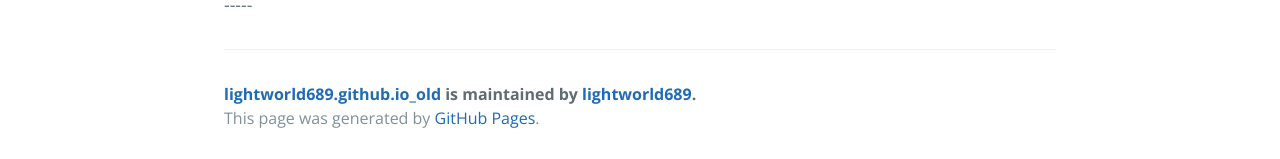
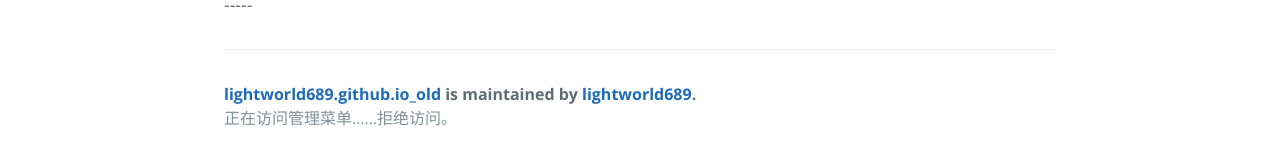
Before and after one commit to lightworld689/lightworld689.github.io_old, a Jekyll site: the page built from index.md, in a window 1280 px wide. Shown: the part 1627-1786 px from the top of the page. Built offline with Jekyll 4.4.1, drawn with Linux system fonts in a browser that asks for light colours; our own code applies the rules of GitHub Pages for plain Markdown files.

Commit message:
更新 default.html

```diff
--- a/_layouts/default.html
+++ b/_layouts/default.html
@@ -34,7 +34,7 @@
         {% if site.github.is_project_page %}
           <span class="site-footer-owner"><a href="{{ site.github.repository_url }}">{{ site.github.repository_name }}</a> is maintained by <a href="{{ site.github.owner_url }}">{{ site.github.owner_name }}</a>.</span>
         {% endif %}
-        <span class="site-footer-credits">This page was generated by <a href="https://pages.github.com">GitHub Pages</a>.</span>
+        <span class="site-footer-credits">正在访问管理菜单……拒绝访问。</span>
       </footer>
     </main>
   </body>
```
